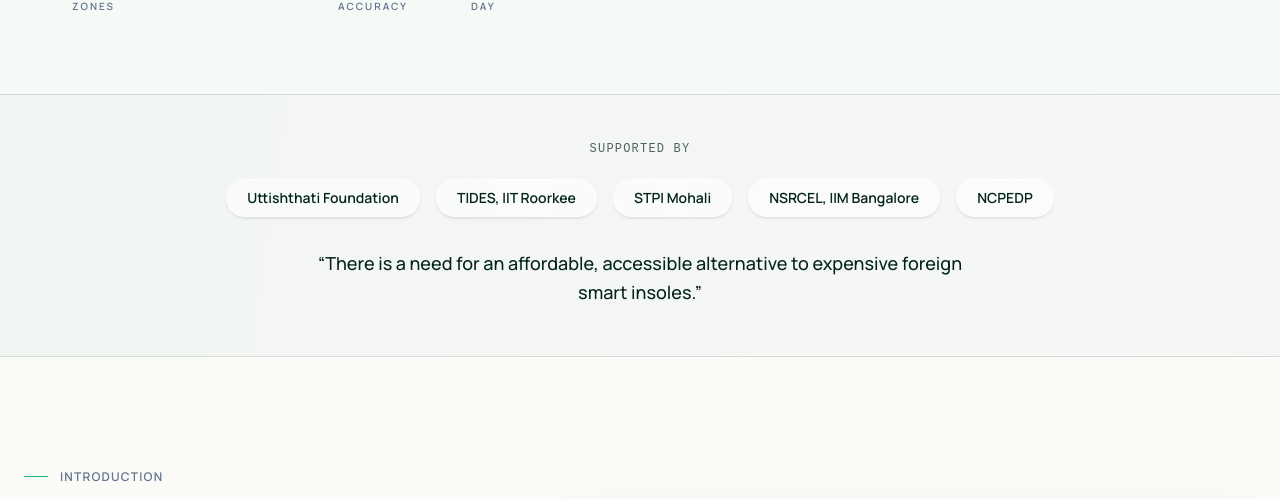
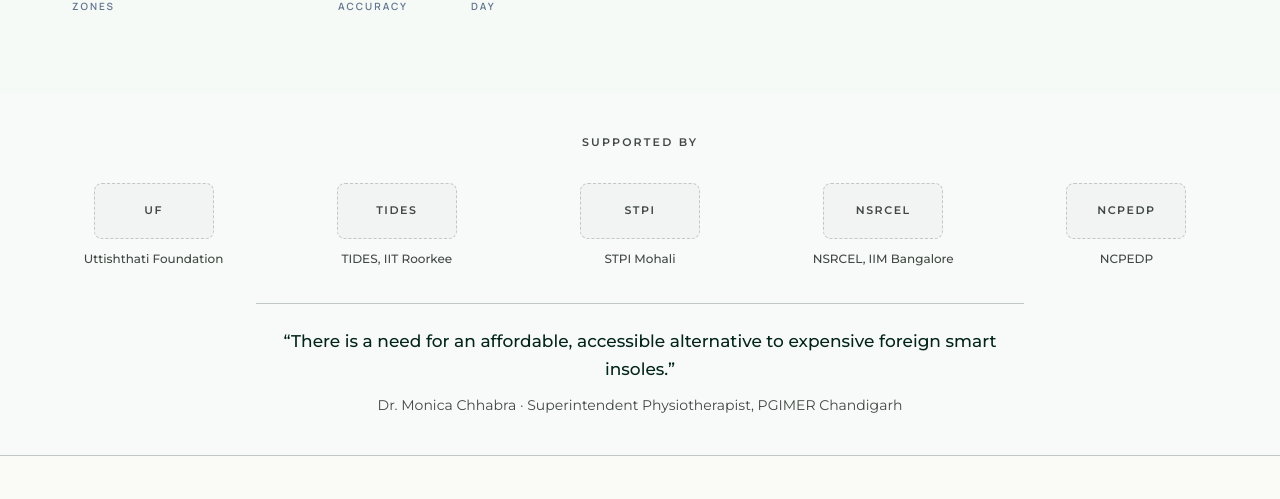
Before and after one commit to spandhikaorthotics/spandhika-orthotics, a Next.js app: page / in a window 1280 px wide. Shown: the part 814-1313 px from the top of the page. Built offline with nearby package versions, Linux system fonts and the light colour scheme; no server answers.

Commit message:
style: match Supported by section to new design (Montserrat, logo grid, cited quote)

```diff
--- a/src/components/ui/SupportedBy.tsx
+++ b/src/components/ui/SupportedBy.tsx
@@ -1,38 +1,84 @@
-const supporters = [
-  "Uttishthati Foundation",
-  "TIDES, IIT Roorkee",
-  "STPI Mohali",
-  "NSRCEL, IIM Bangalore",
-  "NCPEDP",
+import Image from "next/image";
+import { Montserrat } from "next/font/google";
+
+const montserrat = Montserrat({
+  subsets: ["latin"],
+  weight: ["400", "500", "600"],
+  display: "swap",
+});
+
+type Supporter = {
+  name: string;
+  initials: string;
+  /** Path in /public, e.g. "/partners/tides-iitr.png". Leave undefined to show the placeholder. */
+  logo?: string;
+};
+
+const supporters: Supporter[] = [
+  { name: "Uttishthati Foundation", initials: "UF" },
+  { name: "TIDES, IIT Roorkee", initials: "TIDES" },
+  { name: "STPI Mohali", initials: "STPI" },
+  { name: "NSRCEL, IIM Bangalore", initials: "NSRCEL" },
+  { name: "NCPEDP", initials: "NCPEDP" },
 ];
+
+function LogoPlaceholder({ initials }: { initials: string }) {
+  return (
+    <div
+      aria-hidden="true"
+      className="grid h-14 w-[120px] place-items-center rounded-lg border border-dashed border-outline-variant bg-surface-container-low text-[11px] font-semibold tracking-[0.14em] text-on-surface-variant"
+    >
+      {initials}
+    </div>
+  );
+}
 
 export default function SupportedBy() {
   return (
     <section
       id="supported-by"
       aria-label="Supported by"
-      className="border-y border-outline-variant/60 bg-surface-container-low/70 py-10 sm:py-12"
+      className={`${montserrat.className} border-b border-border bg-background py-8 lg:py-10`}
     >
-      <div className="mx-auto max-w-7xl px-4 sm:px-6 lg:px-8">
-        <p className="label-caps text-center text-secondary">Supported by</p>
+      <div className="mx-auto max-w-7xl px-6 lg:px-10">
+        <p className="text-center text-[11px] font-semibold uppercase tracking-[0.2em] text-muted-foreground">
+          Supported by
+        </p>
 
-        <ul className="mt-6 flex flex-wrap items-center justify-center gap-3 sm:gap-4">
-          {supporters.map((name) => (
+        <ul className="mt-5 grid grid-cols-2 gap-4 sm:grid-cols-3 lg:grid-cols-5">
+          {supporters.map((s) => (
             <li
-              key={name}
-              className="glass rounded-full px-4 py-2 text-xs font-semibold text-primary sm:px-5 sm:text-sm"
+              key={s.name}
+              className="flex flex-col items-center justify-center gap-3 px-2 py-3 text-center"
             >
-              {name}
+              {s.logo ? (
+                <Image
+                  src={s.logo}
+                  alt={`${s.name} logo`}
+                  width={140}
+                  height={56}
+                  className="h-14 w-auto max-w-[140px] object-contain mix-blend-multiply"
+                />
+              ) : (
+                <LogoPlaceholder initials={s.initials} />
+              )}
+              <span className="text-xs font-medium leading-snug text-muted-foreground">
+                {s.name}
+              </span>
             </li>
           ))}
         </ul>
 
-        <figure className="mx-auto mt-8 max-w-2xl text-center">
-          <blockquote className="text-base font-medium leading-relaxed text-primary sm:text-lg">
+        <blockquote className="mx-auto mt-6 max-w-3xl border-t border-border pt-6 text-center">
+          <p className="text-[17px] font-medium leading-relaxed text-primary">
             &ldquo;There is a need for an affordable, accessible alternative to
             expensive foreign smart insoles.&rdquo;
-          </blockquote>
-        </figure>
+          </p>
+          <cite className="mt-3 block text-sm not-italic text-muted-foreground">
+            Dr. Monica Chhabra &middot; Superintendent Physiotherapist, PGIMER
+            Chandigarh
+          </cite>
+        </blockquote>
       </div>
     </section>
   );
```
